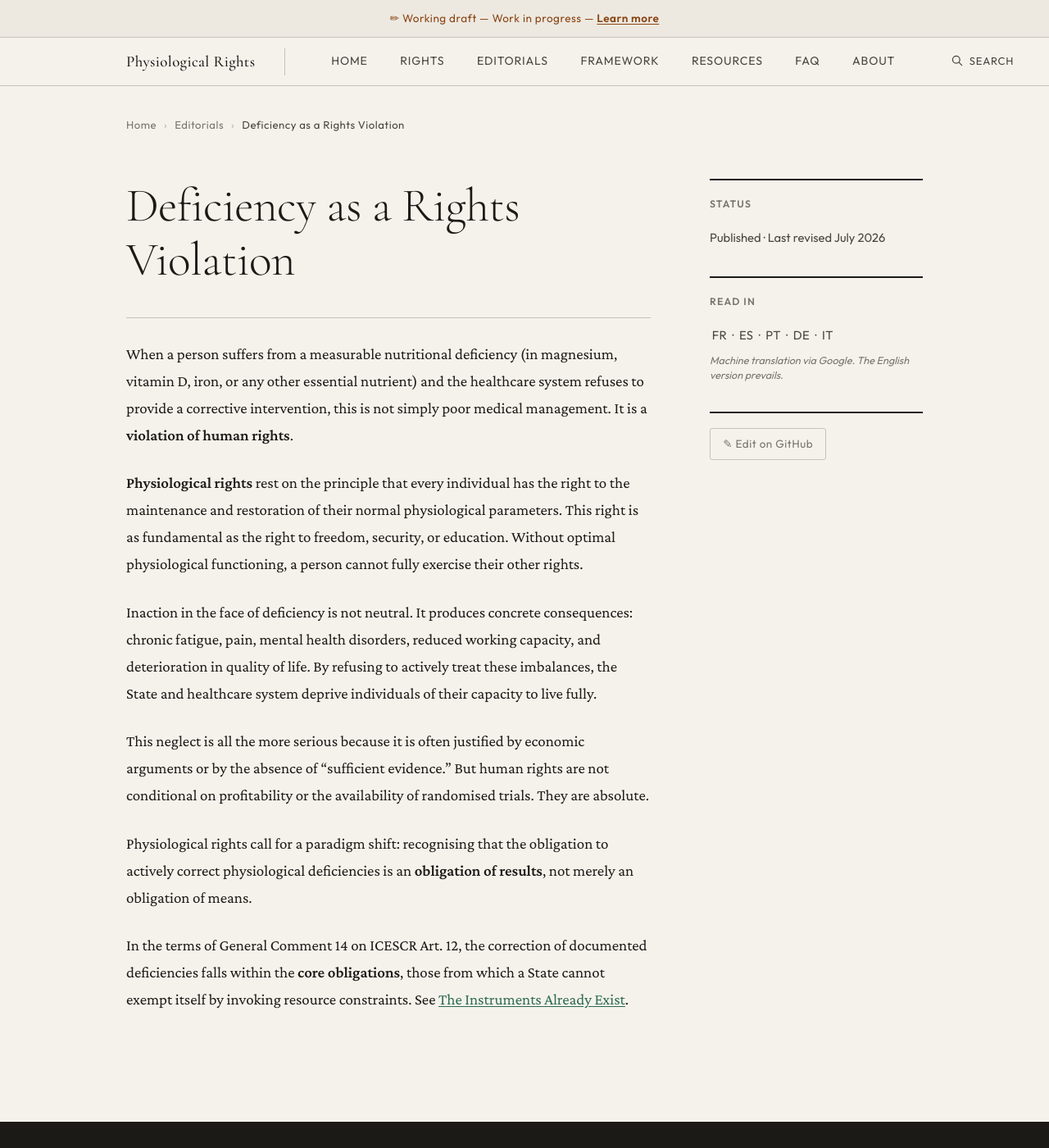
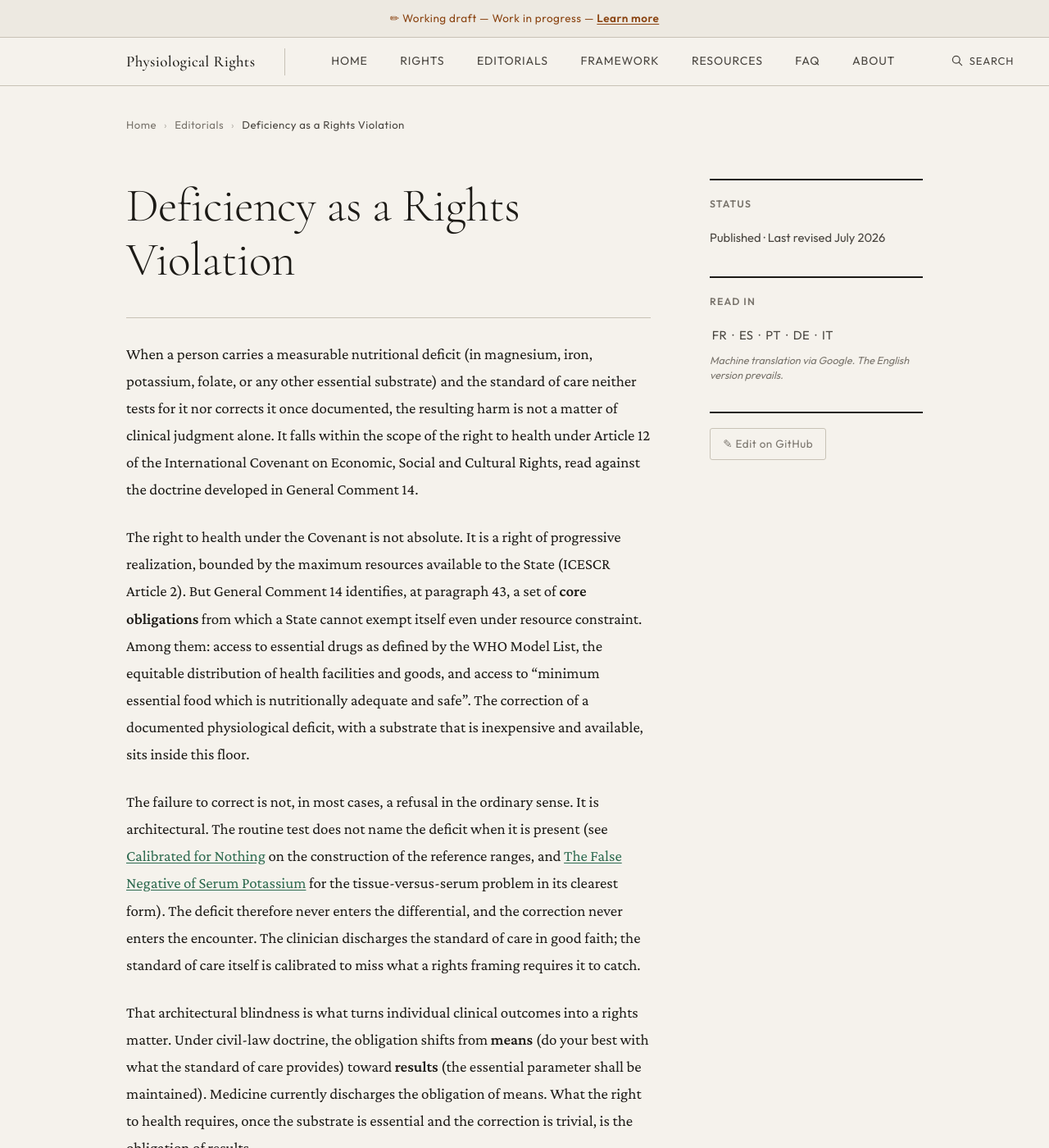
Before and after one commit to PerigGouanvic/physiological-rights, a Jekyll site: the page built from _editorials/deficiency-as-rights-violation.md, in a window 1280 px wide and 1400 px high. Shown: the whole window at 82% size. Built offline with Jekyll 4.4.1, drawn with Linux system fonts in a browser that asks for light colours; some of the changed text lies outside the part shown.

Commit message:
editorial(pivot): rewrite deficiency-as-rights-violation, hide proposed-reforms
Two of four April-2025 editorials flagged in the audit (items #15, #16) for
mismatch with the July 2026 jurist-audience pivot.

Rewrote deficiency-as-rights-violation.md against GC14 §43 core obligations
and ICESCR art. 2 progressive realization. Replaced the absolutist opening
("human rights are absolute") with the doctrinally-solid core-obligations
floor. Reformulated the "refuses to provide" framing as architectural
blindness of the standard of care. Added cross-links to calibrated-for-
nothing, false-negative-serum-potassium, the-instruments-already-exist,
a-litigation-brief.

Hid proposed-reforms.md via status: draft + hidden: true + search_exclude:
true. The piece is a normative program without doctrinal scaffolding;
a-litigation-brief.md does the same work properly. Added hidden filter to
editorials/index.md and llms.txt so hidden editorials do not surface.

the-invisible-medical-emergency.md and ethical-limits-of-rcts.md left as-is
for a later session; both can be rescued with a doctrinal-anchor pass
(GC14 §43 + Alma-Ata for the first; Nuremberg Code + Helsinki §33 +
precautionary principle for the second).

Audit notes updated on #15 (partial OK) and #16 (OK).

Co-Authored-By: Claude Opus 4.7 <noreply@anthropic.com>

```diff
--- a/_editorials/deficiency-as-rights-violation.md
+++ b/_editorials/deficiency-as-rights-violation.md
@@ -1,21 +1,19 @@
 ---
 layout: default
 title: Deficiency as a Rights Violation
-description: "When untreated nutritional deficiency constitutes a violation of physiological rights — an obligation of results, not merely of means."
+description: "When an uncorrected, measurable nutritional deficit constitutes a violation of the right to health under ICESCR Article 12, read against the core obligations doctrine of General Comment 14 §43."
 status: published
 last_revised: "July 2026"
 ---
 
 # Deficiency as a Rights Violation
 
-When a person suffers from a measurable nutritional deficiency (in magnesium, vitamin D, iron, or any other essential nutrient) and the healthcare system refuses to provide a corrective intervention, this is not simply poor medical management. It is a **violation of human rights**.
+When a person carries a measurable nutritional deficit (in magnesium, iron, potassium, folate, or any other essential substrate) and the standard of care neither tests for it nor corrects it once documented, the resulting harm is not a matter of clinical judgment alone. It falls within the scope of the right to health under Article 12 of the International Covenant on Economic, Social and Cultural Rights, read against the doctrine developed in General Comment 14.
 
-**Physiological rights** rest on the principle that every individual has the right to the maintenance and restoration of their normal physiological parameters. This right is as fundamental as the right to freedom, security, or education. Without optimal physiological functioning, a person cannot fully exercise their other rights.
+The right to health under the Covenant is not absolute. It is a right of progressive realization, bounded by the maximum resources available to the State (ICESCR Article 2). But General Comment 14 identifies, at paragraph 43, a set of **core obligations** from which a State cannot exempt itself even under resource constraint. Among them: access to essential drugs as defined by the WHO Model List, the equitable distribution of health facilities and goods, and access to "minimum essential food which is nutritionally adequate and safe". The correction of a documented physiological deficit, with a substrate that is inexpensive and available, sits inside this floor.
 
-Inaction in the face of deficiency is not neutral. It produces concrete consequences: chronic fatigue, pain, mental health disorders, reduced working capacity, and deterioration in quality of life. By refusing to actively treat these imbalances, the State and healthcare system deprive individuals of their capacity to live fully.
+The failure to correct is not, in most cases, a refusal in the ordinary sense. It is architectural. The routine test does not name the deficit when it is present (see [Calibrated for Nothing](/critique/calibrated-for-nothing/) on the construction of the reference ranges, and [The False Negative of Serum Potassium](/critique/false-negative-serum-potassium/) for the tissue-versus-serum problem in its clearest form). The deficit therefore never enters the differential, and the correction never enters the encounter. The clinician discharges the standard of care in good faith; the standard of care itself is calibrated to miss what a rights framing requires it to catch.
 
-This neglect is all the more serious because it is often justified by economic arguments or by the absence of "sufficient evidence." But human rights are not conditional on profitability or the availability of randomised trials. They are absolute.
+That architectural blindness is what turns individual clinical outcomes into a rights matter. Under civil-law doctrine, the obligation shifts from **means** (do your best with what the standard of care provides) toward **results** (the essential parameter shall be maintained). Medicine currently discharges the obligation of means. What the right to health requires, once the substrate is essential and the correction is trivial, is the obligation of results.
 
-Physiological rights call for a paradigm shift: recognising that the obligation to actively correct physiological deficiencies is an **obligation of results**, not merely an obligation of means.
-
-In the terms of General Comment 14 on ICESCR Art. 12, the correction of documented deficiencies falls within the **core obligations**, those from which a State cannot exempt itself by invoking resource constraints. See [The Instruments Already Exist](/definitions/the-instruments-already-exist/).
+The doctrinal architecture has been in place since 2000. See [The Instruments Already Exist](/definitions/the-instruments-already-exist/) for the reading of GC14 and the antiretroviral precedent, and [A Litigation Brief](/definitions/a-litigation-brief/) for the standing, justiciability, and remedies analysis a jurist would need to develop the claim.
--- a/llms.txt
+++ b/llms.txt
@@ -72,10 +72,12 @@ Documented cases illustrating how physiological rights violations manifest in cl
 Position pieces on the ethical and epistemological dimensions of physiological rights.
 
 {% for item in site.editorials %}
+{% unless item.hidden %}
 ### [{{ item.title }}]({{ item.url | absolute_url }})
 {% if item.status %}- **Status:** {{ item.status | capitalize }}{% if item.last_revised %} (last revised {{ item.last_revised }}){% endif %}{% endif %}
 {% if item.description %}- {{ item.description }}{% endif %}
 
+{% endunless %}
 {% endfor %}
 
 ---
```
Also changed, not shown: _audit/2026-07-audit-findings.md (+4 -4 lines), _editorials/proposed-reforms.md (+3 -1 lines), editorials/index.md (+2 -0 lines).
